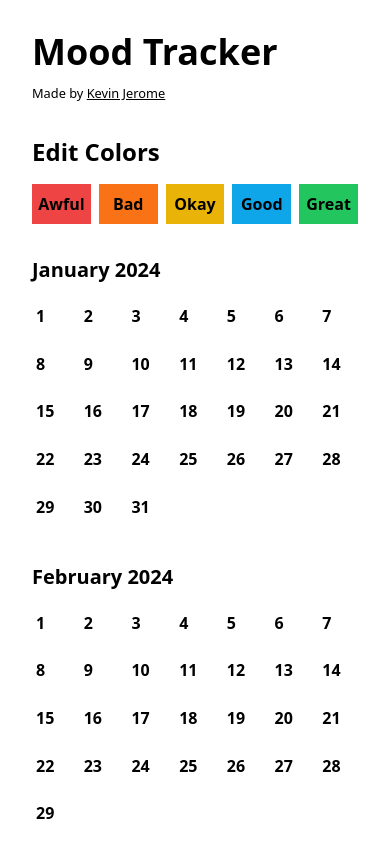
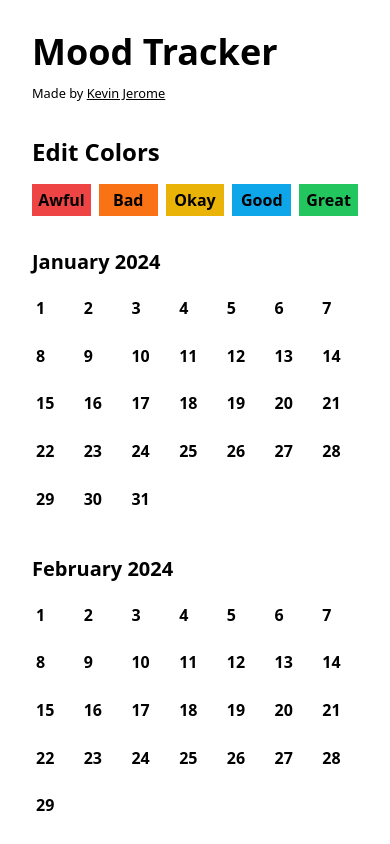
Before and after one commit to BellaYoungFlowers/mood-tracker, a React (Vite) app: page / in a window 390 px wide. Shown: the top 844 px of the page. Built offline with nearby package versions, Linux system fonts and the light colour scheme.

Commit message:
Animate mood color picker items

```diff
--- a/src/components/MoodColorSelector.tsx
+++ b/src/components/MoodColorSelector.tsx
@@ -32,7 +32,7 @@ function MoodColorSelectorItem(props: MoodColorSelectorItemProps) {
 
   return (
     <label
-      className="flex-1 space-x-2 border-none px-1 py-2 text-center font-semibold lg:px-4 lg:hover:cursor-pointer"
+      className="flex-1 border-none p-1 text-center font-semibold transition-all lg:px-4 lg:py-2 lg:hover:scale-105 lg:hover:cursor-pointer"
       style={{ backgroundColor: moodColor }}
     >
       <span>{moodName}</span>
```
